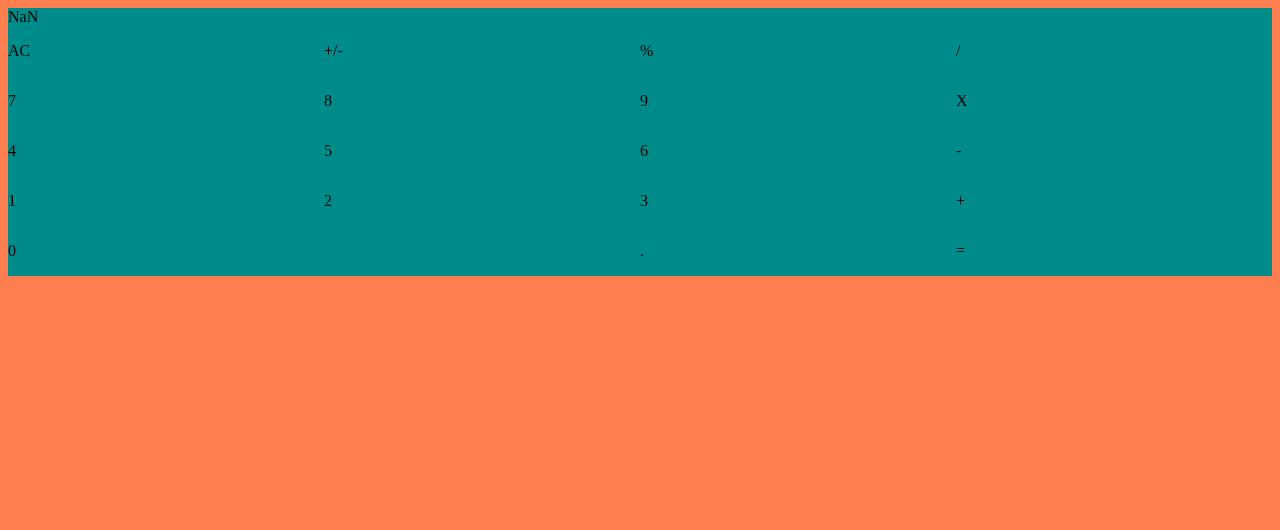
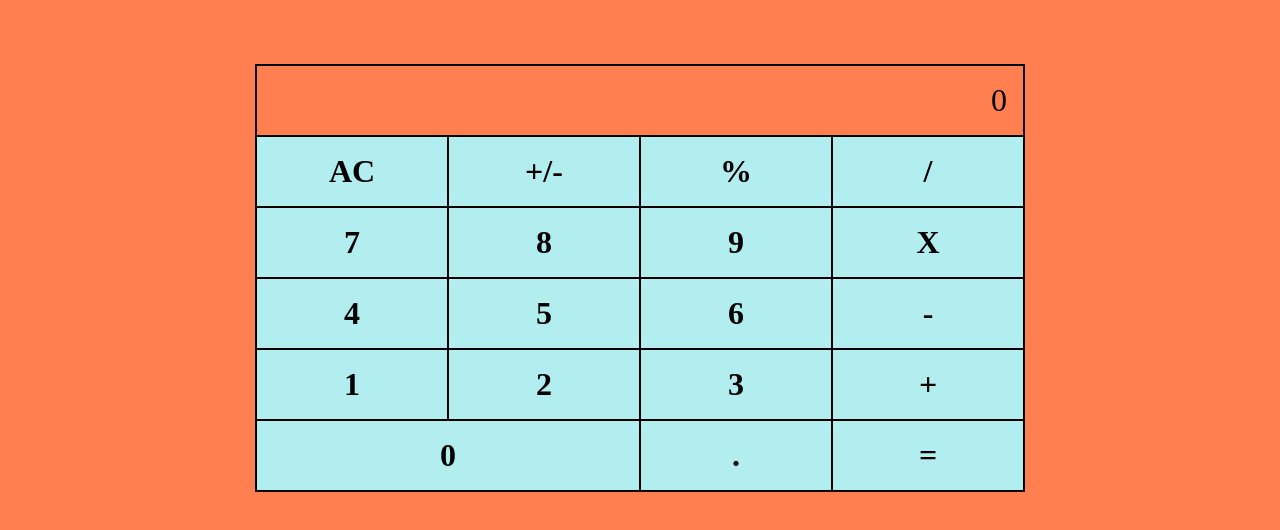
Before and after one commit to hillarioh/react-calculator, a React app: page / in a window 1280 px wide. Shown: the top 530 px of the page. Built offline with nearby package versions, Linux system fonts and the light colour scheme.

Commit message:
add event listener functions

```diff
--- a/src/app.jsx
+++ b/src/app.jsx
@@ -10,66 +10,22 @@ class CalculatorContainer extends React.Component {
             num1: '',
             num2: ''
         }
-        this.setNum1 = this.setNum1.bind(this);
-        this.setNum2 = this.setNum2.bind(this);
-        this.add = this.add.bind(this);
-        this.subtract = this.subtract.bind(this);
-        this.multiply = this.multiply.bind(this);
-        this.divide = this.divide.bind(this);
-        this.clear = this.clear.bind(this);
+        this.setNum = this.setNum.bind(this);
     }
 
-    setNum1(e){
+    setNum(input){
         this.setState({
-            num1: e.target.value
-        });
-    }
-
-    setNum2(e){
-        this.setState({
-            num2: e.target.value
-        });
-    }
-
-    add(){
-        this.setState({
-            result: parseInt(this.state.num1) + parseInt(this.state.num2)
-        });
-    }
-    subtract(){
-        this.setState({
-            result: parseInt(this.state.num1) - parseInt(this.state.num2)
-        });
-    }
-
-    multiply(){
-        this.setState({
-            result: parseInt(this.state.num1) * parseInt(this.state.num2)
         });
     }
 
 
 
-    divide(event){
-        event.preventDefault();
-        this.setState({
-            result: parseFloat(this.state.num1) / parseFloat(this.state.num2)
-        });
-    }
 
-    clear(e){
-        e.preventDefault();
-        this.setState({
-            result: 0,
-            num1: '',
-            num2: ''
-        });
-    }
 
     render(){
         let {num1,num2} = this.state;
         return (
-           <CalcUi />
+           <CalcUi  />
 
         );
     }
--- a/src/calculator.jsx
+++ b/src/calculator.jsx
@@ -2,38 +2,103 @@ import React from 'react';
 
 
 export class CalcUi extends React.Component {
+    constructor(props){
+        super(props);
+        this.state = {
+            input: '',
+            result: 0
+        }
+        this.handleInput = this.handleInput.bind(this);
+        this.posOrNeg = this.posOrNeg.bind(this);
+        this.clear = this.clear.bind(this);
+        this.add = this.add.bind(this);
+        this.subtract = this.subtract.bind(this);
+        this.multiply = this.multiply.bind(this);
+        this.divide = this.divide.bind(this);
+        this.percentage = this.percentage.bind(this);
+    }
+
+    handleInput(e){
+        this.setState({
+            input: e.target.id
+        })
+    }
+
+    clear(){
+        this.setState({
+            result: 0
+        })
+    }
+
+    posOrNeg(){}
+
+    percentage(){}
+
+    add(){
+        this.setState({
+
+        });
+    }
+
+    subtract(){
+        this.setState({
+
+        });
+    }
+
+    multiply(){
+        this.setState({
+
+        });
+    }
+
+    divide(){
+        this.setState({
+
+        });
+    }
+
+    getResult(){
+
+    }
+
+
+
+
     render(){
         return(
+            <div>
                 <div id="calc">
-                <div className="result">NaN</div>
+                    <div className="result"><p>{this.state.result}</p></div>
                     <div className="col-4 r1">
-                    <p id="ac">AC</p>
-                    <p id="p-n">+/-</p>
-                    <p id="per">%</p>
-                    <p id="div">/</p>
+                        <p id="ac" onClick={this.clear}>AC</p>
+                        <p id="p-n" onClick={this.posOrNeg}>+/-</p>
+                        <p id="per" onClick={this.percentage}>%</p>
+                        <p id="div" onClick={this.divide}>/</p>
                     </div>
                     <div className="col-4 r2">
-                    <p id="seven">7</p>
-                    <p id="eight">8</p>
-                    <p id="nine">9</p>
-                    <p id="div">X</p>
+                        <p id="seven" onClick={this.handleInput}>7</p>
+                        <p id="eight" onClick={this.handleInput}>8</p>
+                        <p id="nine" onClick={this.handleInput}>9</p>
+                        <p id="div" onClick={this.multiply}>X</p>
                     </div>
                     <div className="col-4 r3">
-                    <p id="four">4</p>
-                    <p id="five">5</p>
-                    <p id="six">6</p>
-                    <p id="sub">-</p>
+                        <p id="four" onClick={this.handleInput}>4</p>
+                        <p id="five" onClick={this.handleInput}>5</p>
+                        <p id="six" onClick={this.handleInput}>6</p>
+                        <p id="sub" onClick={this.subtract}>-</p>
                     </div>
                     <div className="col-4 r4">
-                    <p id="one">1</p>
-                    <p id="two">2</p>
-                    <p id="three">3</p>
-                    <p id="plus">+</p>
+                        <p id="one" onClick={this.handleInput}>1</p>
+                        <p id="two" onClick={this.handleInput}>2</p>
+                        <p id="three" onClick={this.handleInput}>3</p>
+                        <p id="plus" onClick={this.add}>+</p>
                     </div>
                     <div className="col-3 r5">
-                    <p id="zero">0</p>
-                    <p id="point">.</p>
-                    <p id="equal">=</p>
+                        <p id="zero" onClick={this.handleInput}>0</p>
+                        <p id="point" onClick={this.handleInput}>.</p>
+                        <p id="equal" onClick={this.getResult}>=</p>
+                    </div>
                 </div>
             </div>
         );
--- a/style.css
+++ b/style.css
@@ -1,27 +1,73 @@
 body{
     box-sizing: border-box;
     background: coral;
+    margin: 0;
 }
 
 
 #calc{
-    background: darkcyan;
+
     display: grid;
     grid-row: 6;
+    max-width: 60%;
+    margin: auto;
+    margin-top: 4rem;
+    border: 1px solid black;
+}
+
+.col-3 {
+    display: grid;
+    background: rgb(178, 238, 240);
+    grid-template-columns: 2fr repeat(2, 1fr) ;
+}
+
+.col-3 p {
+    border: 1px solid black;
+    margin: 0;
+    padding: 16px;
+    text-align: center;
+    font-weight: 600;
+    font-size: 2rem;
+}
+
+.col-3 p:hover {
+    background: darkcyan;
+    cursor: pointer;
 }
 
 .col-4{
     display: grid;
+    background: rgb(178, 238, 240);
     grid-template-columns: repeat(4,1fr);
+    margin: 0;
+
 }
 
-.col-3 {
-    display: grid;
-    grid-template-columns: 2fr repeat(2, 1fr) ;
+.col-4 p {
+    border: 1px solid black;
+    margin: 0;
+    padding: 16px;
+    text-align: center;
+    font-size: 2rem;
+    font-weight: 600;
+}
+
+
+.col-4 p:hover {
+    background: darkcyan;
+    cursor: pointer;
 }
 
 .result {
     grid-row: 1/2;
+}
+
+.result p{
+    padding: 16px;
+    margin: 0;
+    font-size: 2rem;
+    text-align: end;
+    border: 1px solid black;
 }
 
 .r1{
```
Lines whose indentation alone changed are shown as unchanged.
